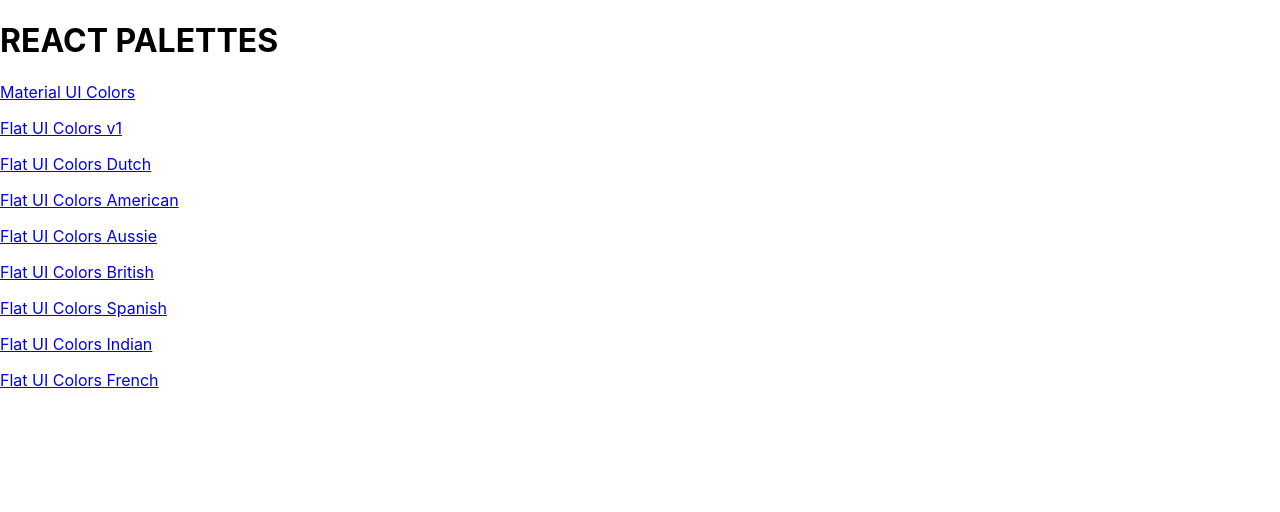
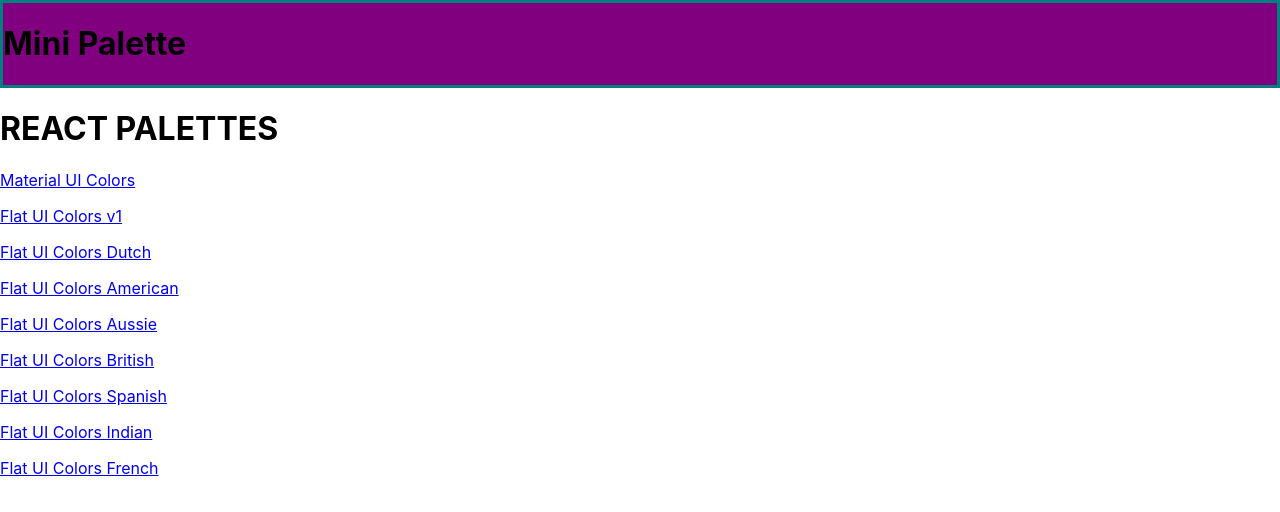
Before and after one commit to MilenaMar/ColorPalette, a React (Create React App) app in the folder color-pallet/: page / in a window 1280 px wide. Shown: the top 512 px of the page. Built offline with nearby package versions, Linux system fonts and the light colour scheme.

Commit message:
styles material ui

```diff
--- a/color-pallet/package.json
+++ b/color-pallet/package.json
@@ -5,6 +5,7 @@
   "dependencies": {
     "@material-ui/core": "^4.11.3",
     "@material-ui/icons": "^4.11.2",
+    "@material-ui/styles": "^4.11.3",
     "@testing-library/jest-dom": "^5.11.9",
     "@testing-library/react": "^11.2.5",
     "@testing-library/user-event": "^12.7.0",
--- a/color-pallet/src/homePage.js
+++ b/color-pallet/src/homePage.js
@@ -1,5 +1,6 @@
 import React, {Component} from 'react'
 import {Link} from 'react-router-dom'
+import MiniPalette from './miniPalette'
 
 
 class HomePage extends Component {
@@ -7,6 +8,7 @@
      const {palettes}= this.props
         return (
         <div>
+        <MiniPalette></MiniPalette>
             <h1>REACT PALETTES</h1>
             {palettes.map((palette)=>(
                 <p>
--- /dev/null
+++ b/color-pallet/src/miniPalette.js
@@ -0,0 +1,19 @@
+import React from 'react'
+import { withStyles } from '@material-ui/core/styles';
+
+const styles = {
+    main:{
+        backgroundColor:'purple',
+        border:'3px solid teal'
+    }
+}
+function MiniPalette (props){
+    const {classes} = props;
+    return (
+        <div className={classes.main}>
+            <h1>Mini Palette</h1>
+        </div>
+    )
+}
+
+export default withStyles(styles)(MiniPalette);
```
Also changed, not shown: 1 other file (tests, documents, lock files or other folders).
